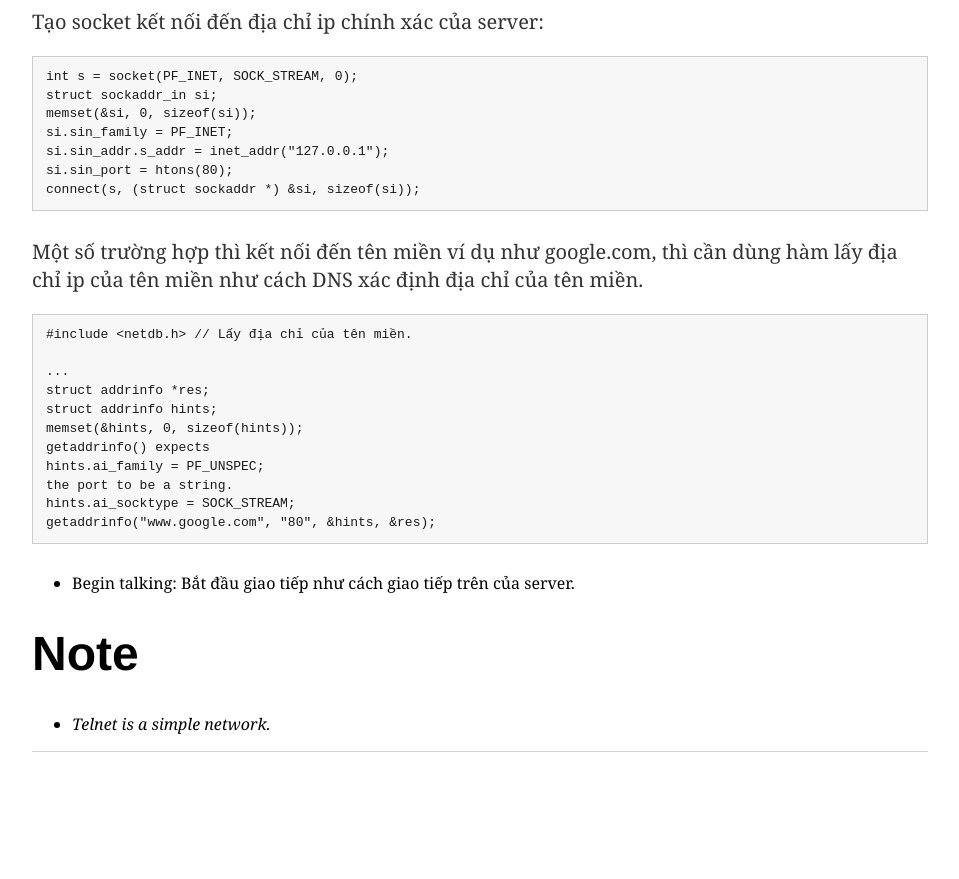
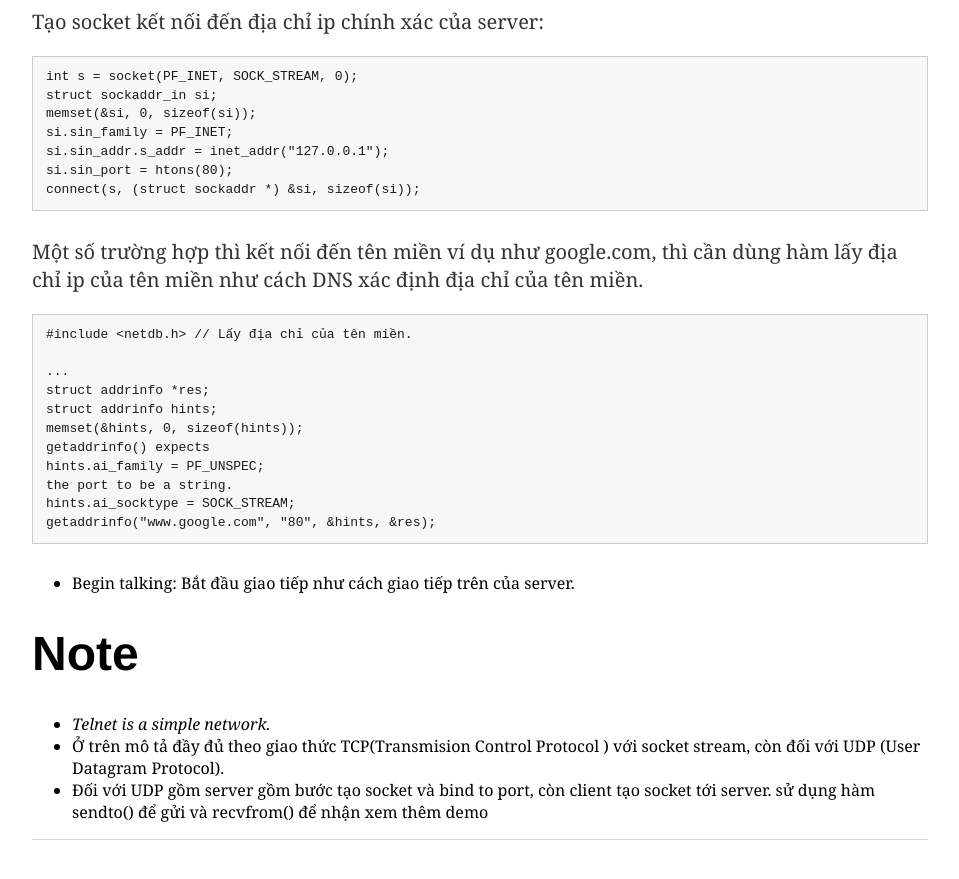
Before and after one commit to congdv/congdv.github.io, a Jekyll site: the page built from _posts/2017-07-10-[TIL]Network-in-c.md, in a window 1280 px wide and 900 px high, scrolled down 2697 px. Shown: the top 879 px of the window, without its empty margins (160-1119 px from the left). Built offline with Jekyll 4.4.1, drawn with Linux system fonts in a browser that asks for light colours; our own code applies the rules of GitHub Pages for plain Markdown files; Markdown is read by kramdown in place of the engine named in the settings; before the commit the page ends 3509 px from its top, so only the background shows below that.

Commit message:
Update 2017-07-10-[TIL]Network-in-c.md

```diff
--- a/_posts/2017-07-10-[TIL]Network-in-c.md
+++ b/_posts/2017-07-10-[TIL]Network-in-c.md
@@ -137,3 +137,5 @@ getaddrinfo("www.google.com", "80", &hints, &res);
 # Note
 
 - *Telnet is a simple network.*
+- Ở trên mô tả đầy đủ theo giao thức TCP(Transmision Control Protocol ) với socket stream, còn đối với UDP (User Datagram Protocol).
+- Đối với UDP gồm server gồm bước tạo socket và bind to port, còn client tạo socket tới server. sử dụng hàm sendto() để gửi và recvfrom() để nhận xem thêm [demo](https://github.com/congdv/udp-demo.git)
```
